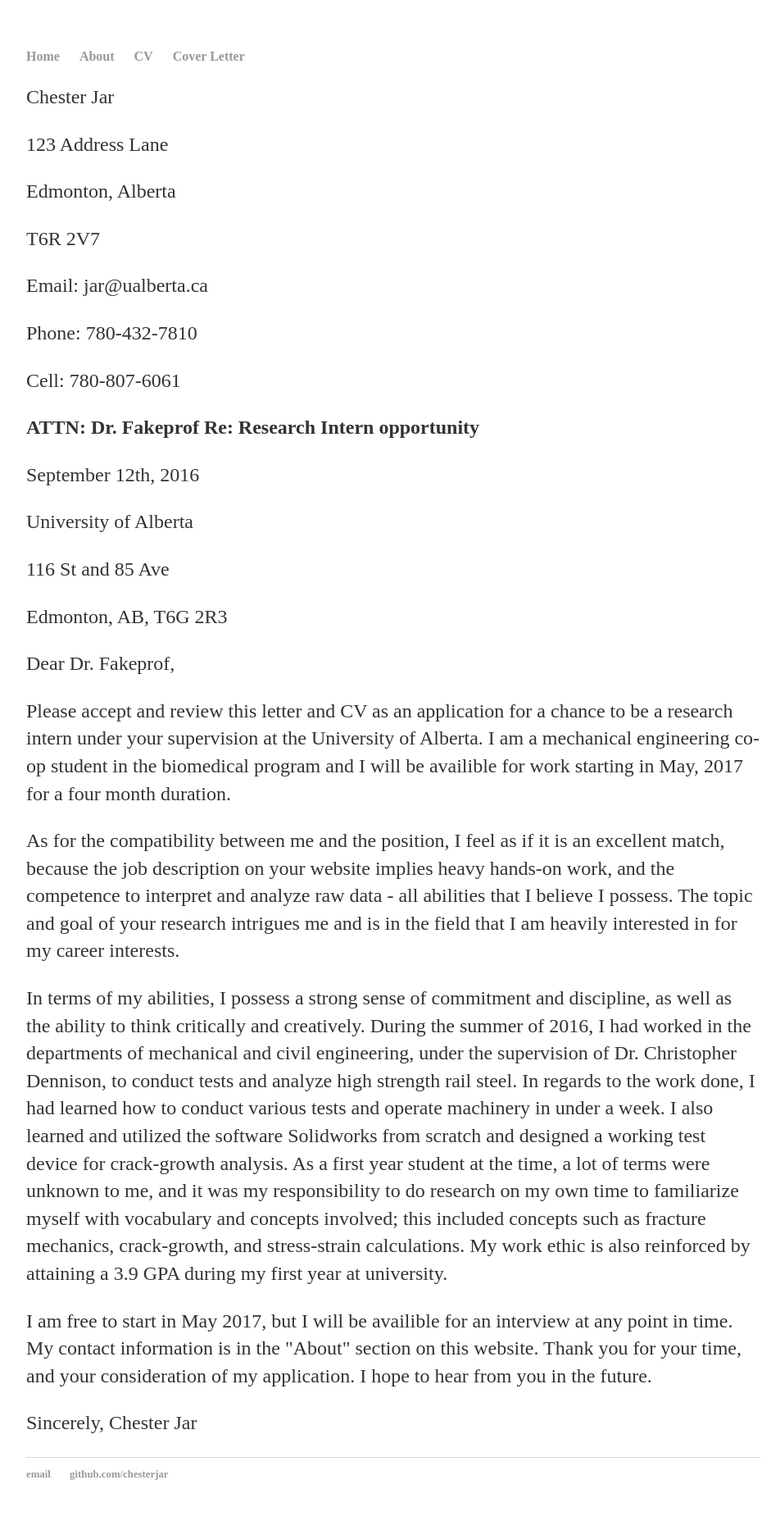
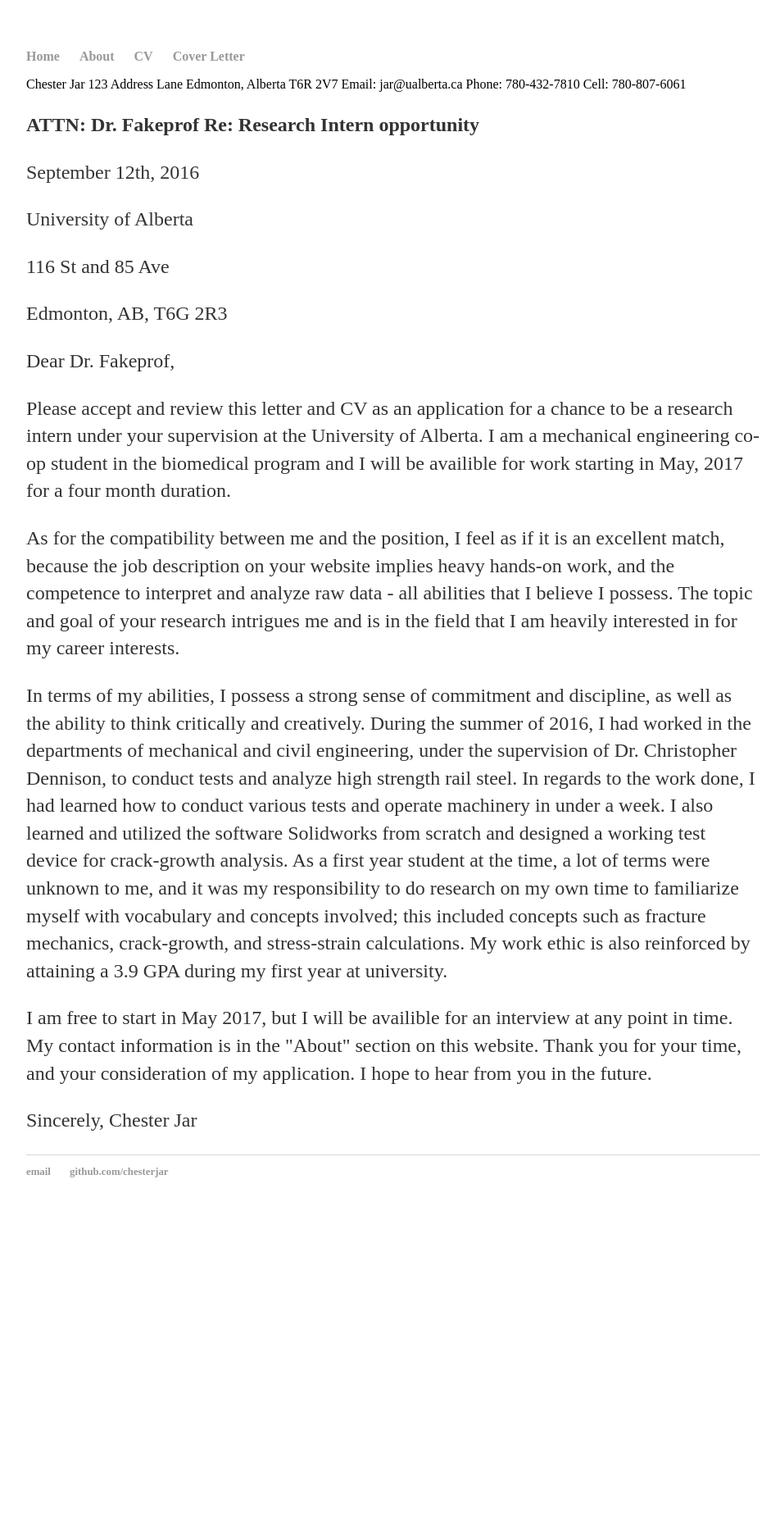
Before and after one commit to chesterjar/chesterjar, a Jekyll site: the page built from cover-letter/index.html, in a window 1280 px wide. Shown: the whole page at 82% size, without its empty margins (160-1112 px from the left). Built offline with Jekyll 4.4.1, drawn with Linux system fonts in a browser that asks for light colours; after the commit the page ends 1497 px from its top, so only the background shows below that.

```diff
--- a/cover-letter/index.html
+++ b/cover-letter/index.html
@@ -2,13 +2,13 @@
 layout: default
 title: Cover Letter
 ---
-<p>Chester Jar</p>
-<p>123 Address Lane</p>
-<p>Edmonton, Alberta</p>
-<p>T6R 2V7</p>
-<p>Email: jar@ualberta.ca</p>
-<p>Phone: 780-432-7810</p>
-<p>Cell: 780-807-6061</p>
+<l>Chester Jar</l>
+<l>123 Address Lane</l>
+<l>Edmonton, Alberta</l>
+<l>T6R 2V7</l>
+<l>Email: jar@ualberta.ca</l>
+<l>Phone: 780-432-7810</l>
+<l>Cell: 780-807-6061</l>
 
 <p><strong>ATTN: Dr. Fakeprof
 Re: Research Intern opportunity</strong></p>
@@ -17,6 +17,7 @@ Re: Research Intern opportunity</strong></p>
 <p>University of Alberta</p>
 <p>116 St and 85 Ave</p>
 <p>Edmonton, AB, T6G 2R3</p>
+
 
 
 <p>Dear Dr. Fakeprof,</p>
```
